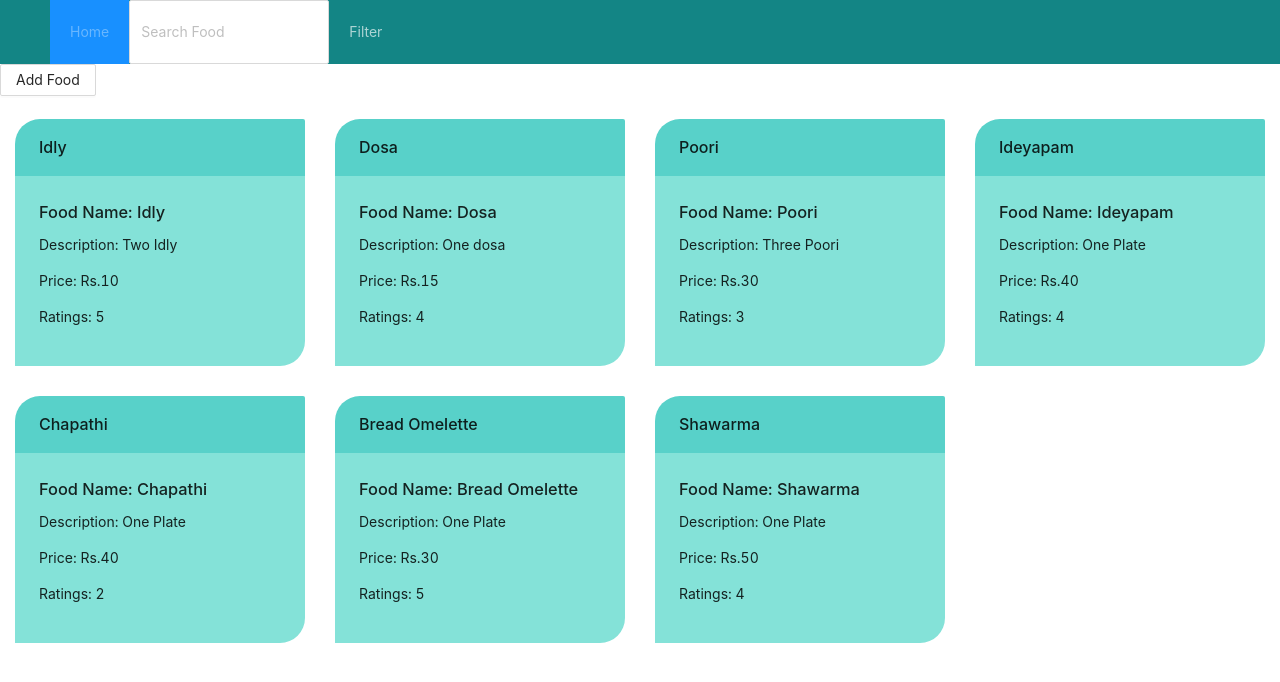
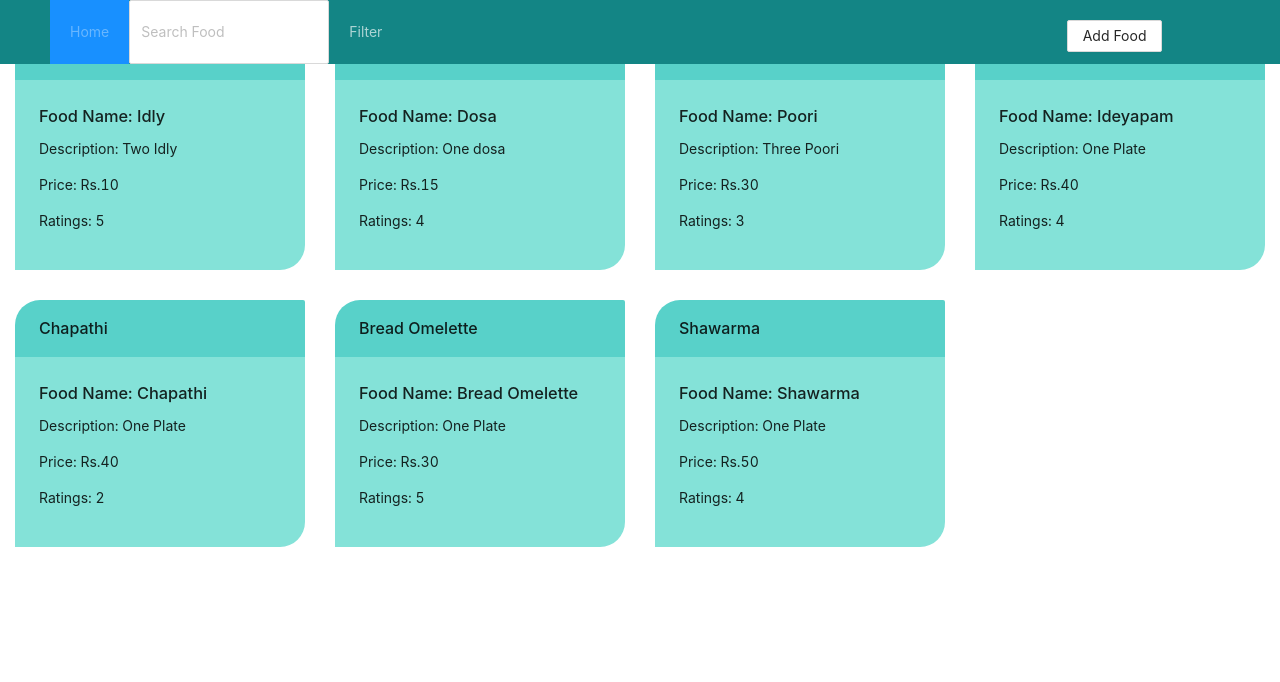
Before and after one commit to Hashim14/Restaurant_App, a React (Create React App) app: page / in a window 1280 px wide. Shown: the top 682 px of the page. Built offline with nearby package versions, Linux system fonts and the light colour scheme.

Commit message:
AddButton posotion enhanced

```diff
--- a/src/Components/itemList.tsx
+++ b/src/Components/itemList.tsx
@@ -1,7 +1,7 @@
 import React, { useState } from "react";
 import Food from "../food.json";
 import ItemCard from "./itemCard";
-import { Button, Form, Input, InputNumber, Row } from "antd";
+import { Button, Form, Input, InputNumber, Row, Col } from "antd";
 import Modal from "antd/lib/modal/Modal";
 
 export type modalType = {
@@ -86,7 +86,10 @@ const Cards = ({
 
   return (
     <div className="site-card-wrapper">
+       <Col offset={20} style={{paddingTop:"20px", zIndex: 1, position: 'fixed'}}>
       <Button onClick={showModal}>Add Food</Button>
+      </Col>
+
       <Modal
         title="Create Restaurant"
         visible={visible}
--- a/src/Components/navArea.tsx
+++ b/src/Components/navArea.tsx
@@ -1,5 +1,5 @@
 import React from "react";
-import { Dropdown, Input, Layout, Menu } from "antd";
+import { Dropdown, Input, Layout, Menu, Affix } from "antd";
 import { Header } from "antd/lib/layout/layout";
 import {
   UpOutlined,
@@ -51,7 +51,7 @@ const NavArea = ({
   return (
     <>
       <Layout>
-        <Header className="header" style={{ background: "#138585" }}>
+        <Header className="header" style={{ background: "#138585", position: 'fixed' , zIndex: 1, width: '100%' }}>
           <Menu
             theme="dark"
             style={{ background: "#138585" }}
```
